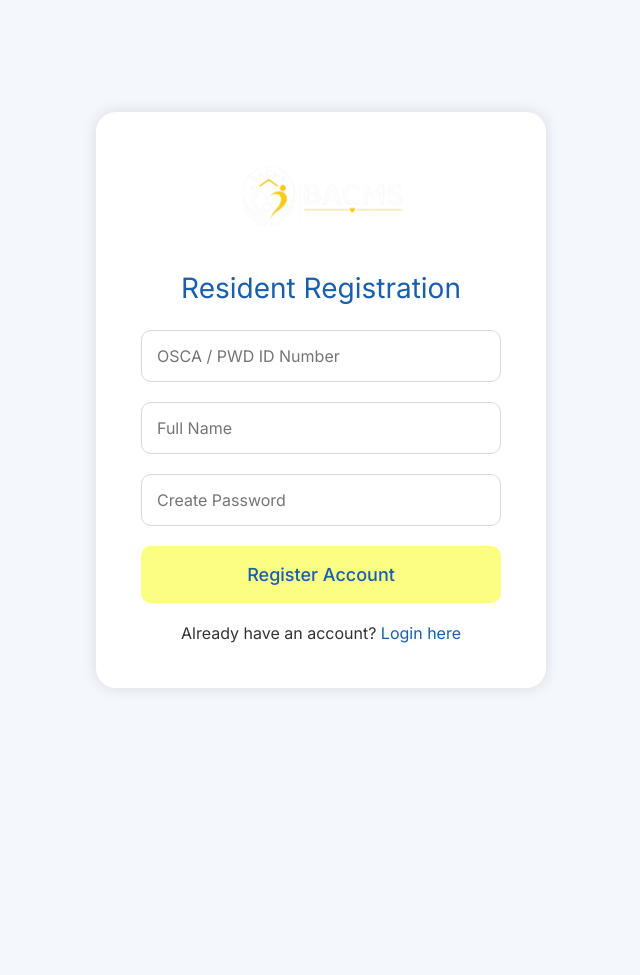
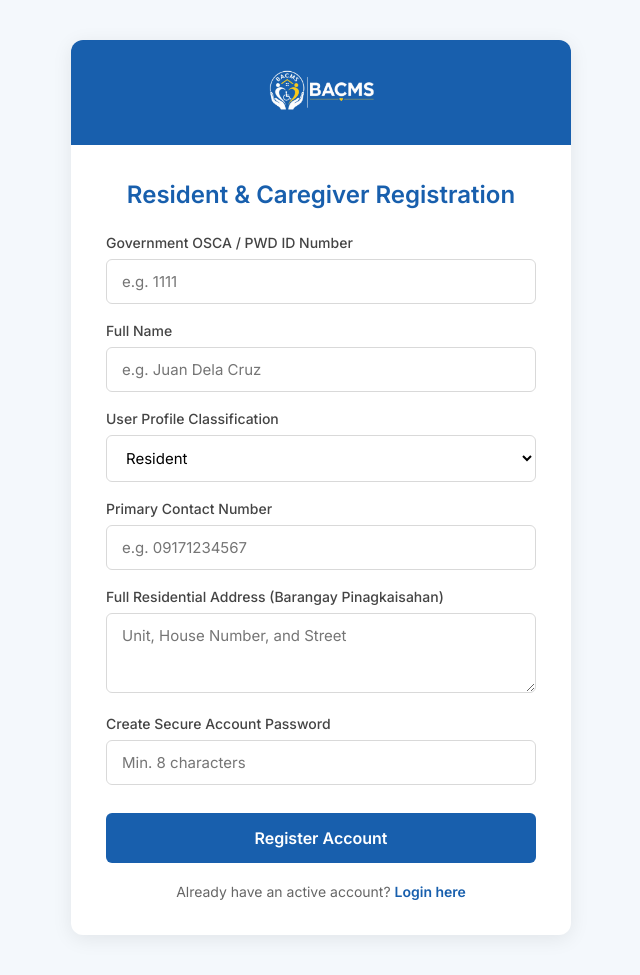
Before and after one commit to RvDust/ITS122P-PROJECT-FILES, a PHP site: page /auth/register.php in a window 1280 px wide. Shown: the whole page, without its empty margins (319-959 px from the left). Before the commit the page ends 690 px from the top, so only its background shows below. Run offline with PHP 8.4, Linux system fonts and the light colour scheme.

Commit message:
Add files via upload

```diff
--- a/auth/register.php
+++ b/auth/register.php
@@ -5,8 +5,11 @@ include("../config/database.php");
 $message = "";
 
 if ($_SERVER["REQUEST_METHOD"] == "POST") {
-    $osca_id = mysqli_real_escape_string($conn, $_POST['osca_pwd_id']);
+    $osca_id = strtoupper(trim(mysqli_real_escape_string($conn, $_POST['osca_pwd_id'])));
     $full_name = mysqli_real_escape_string($conn, $_POST['full_name']);
+    $classification = mysqli_real_escape_string($conn, $_POST['classification']);
+    $contact = mysqli_real_escape_string($conn, $_POST['contact_number']);
+    $address = mysqli_real_escape_string($conn, $_POST['address']);
     $password = password_hash($_POST['password'], PASSWORD_DEFAULT);
 
     $check = mysqli_query($conn, "SELECT * FROM users WHERE osca_pwd_id='$osca_id'");
@@ -14,11 +17,15 @@ if ($_SERVER["REQUEST_METHOD"] == "POST") {
     if (mysqli_num_rows($check) > 0) {
         $message = "This ID is already registered.";
     } else {
-        $insert = "INSERT INTO users (osca_pwd_id, full_name, password_hash) VALUES ('$osca_id', '$full_name', '$password')";
+        $insert = "INSERT INTO users (osca_pwd_id, full_name, profile_classification, contact_number, address, password_hash)
+                   VALUES ('$osca_id', '$full_name', '$classification', '$contact', '$address', '$password')";
+
         if (mysqli_query($conn, $insert)) {
-            $message = "<span style='color:#185fad;'>Registration successful! <a href='login.php'>Login here</a></span>";
+            $_SESSION['reg_success'] = "Registration successful! Please login below.";
+            header("Location: login.php");
+            exit();
         } else {
-            $message = "Error: " . mysqli_error($conn);
+            $message = "Database Error: " . mysqli_error($conn);
         }
     }
 }
@@ -29,37 +36,88 @@ if ($_SERVER["REQUEST_METHOD"] == "POST") {
 <head>
     <title>BACMS - Register</title>
     <link rel="icon" type="image/png" href="../images/headerlogo.png">
-    <link href="https://fonts.googleapis.com/css2?family=Inter:wght@300;400;500&display=swap" rel="stylesheet">
+    <link href="https://fonts.googleapis.com/css2?family=Inter:wght@300;400;500;600&display=swap" rel="stylesheet">
     <style>
-        * { margin: 0; padding: 0; box-sizing: border-box; font-family: 'Inter', sans-serif; font-weight: 400; }
-        body { background: #f4f8fc; display: flex; justify-content: center; align-items: center; height: 100vh; color: #333; }
-        .card { background: white; padding: 45px; border-radius: 20px; box-shadow: 0 0 15px rgba(0,0,0,.12); width: 100%; max-width: 450px; text-align: center; }
-        .logo { height: 85px; margin-bottom: 25px; object-fit: contain; }
-        h2 { color: #185fad; margin-bottom: 25px; font-size: 28px; }
-        input { width: 100%; padding: 15px; margin-bottom: 20px; border: 1px solid #d9d9d9; border-radius: 10px; outline: none; font-size: 16px; transition: .3s; }
-        input:focus { border: 1px solid #185fad; background: #f5f5f5; }
-        .btn { border: none; padding: 18px; border-radius: 10px; cursor: pointer; width: 100%; font-size: 18px; font-weight: 500; margin-bottom: 20px; transition: .3s; }
-        .btn-register { background: #fcfd83; color: #185fad; }
-        .btn-register:hover { background: #e7e86a; }
-        .msg { color: #d9534f; margin-bottom: 20px; font-weight: 500; }
-        a { color: #185fad; text-decoration: none; transition: .3s; }
-        a:hover { color: #144d8c; text-decoration: underline; }
+        * { margin: 0; padding: 0; box-sizing: border-box; font-family: 'Inter', sans-serif; }
+        body { background: #f4f8fc; display: flex; flex-direction: column; align-items: center; min-height: 100vh; color: #333; }
+
+        .wrapper { display: flex; justify-content: center; align-items: center; flex: 1; width: 100%; padding: 40px 20px; }
+        .card { background: white; border-radius: 12px; box-shadow: 0 4px 20px rgba(0,0,0,.08); width: 100%; max-width: 500px; overflow: hidden; }
+        .card-header { background: #185fad; padding: 25px; display: flex; justify-content: center; align-items: center; }
+        .logo { height: 55px; object-fit: contain; }
+        .card-body { padding: 35px; }
+
+        h2 { color: #185fad; margin-bottom: 25px; font-size: 24px; text-align: center; }
+        .msg { color: #d9534f; margin-bottom: 20px; font-weight: 500; font-size: 14px; text-align: center; }
+
+        .form-group { margin-bottom: 18px; text-align: left; }
+        label { display: block; margin-bottom: 8px; font-weight: 500; font-size: 14px; color: #444; }
+        input, select, textarea { width: 100%; padding: 12px 15px; border: 1px solid #d9d9d9; border-radius: 6px; outline: none; font-size: 15px; transition: .3s; background: #fff; }
+        input:focus, select:focus, textarea:focus { border: 1px solid #185fad; box-shadow: 0 0 0 3px rgba(24,95,173,0.1); }
+        textarea { resize: vertical; min-height: 80px; }
+
+        .btn-register { background: #185fad; color: white; border: none; padding: 15px; border-radius: 6px; cursor: pointer; width: 100%; font-size: 16px; font-weight: 600; margin-top: 10px; transition: .3s; }
+        .btn-register:hover { background: #144d8c; }
+        .login-link { text-align: center; margin-top: 20px; font-size: 14px; color: #666; }
+        .login-link a { color: #185fad; text-decoration: none; font-weight: 600; }
+        .login-link a:hover { text-decoration: underline; }
     </style>
 </head>
 <body>
-    <div class="card">
-        <img src="../images/headerlogo.png" class="logo" alt="BACMS Logo">
-        <h2>Resident Registration</h2>
-        <div class="msg"><?php echo $message; ?></div>
 
-        <form method="POST" action="register.php">
-            <input type="text" name="osca_pwd_id" placeholder="OSCA / PWD ID Number" required>
-            <input type="text" name="full_name" placeholder="Full Name" required>
-            <input type="password" name="password" placeholder="Create Password" required>
-            <button type="submit" class="btn btn-register">Register Account</button>
-        </form>
+    <div class="wrapper">
+        <div class="card">
+            <div class="card-header">
+                <img src="../images/headerlogo.png" class="logo" alt="BACMS Logo">
+            </div>
 
-        <p>Already have an account? <a href="login.php">Login here</a></p>
+            <div class="card-body">
+                <h2>Resident & Caregiver Registration</h2>
+                <div class="msg"><?php echo $message; ?></div>
+
+                <form method="POST" action="register.php">
+                    <div class="form-group">
+                        <label>Government OSCA / PWD ID Number</label>
+                        <input type="text" name="osca_pwd_id" placeholder="e.g. 1111" required>
+                    </div>
+
+                    <div class="form-group">
+                        <label>Full Name</label>
+                        <input type="text" name="full_name" placeholder="e.g. Juan Dela Cruz" required>
+                    </div>
+
+                    <div class="form-group">
+                        <label>User Profile Classification</label>
+                        <select name="classification" required>
+                            <option value="Resident">Resident</option>
+                            <option value="Authorized Caregiver">Authorized Caregiver</option>
+                        </select>
+                    </div>
+
+                    <div class="form-group">
+                        <label>Primary Contact Number</label>
+                        <input type="text" name="contact_number" placeholder="e.g. 09171234567" required>
+                    </div>
+
+                    <div class="form-group">
+                        <label>Full Residential Address (Barangay Pinagkaisahan)</label>
+                        <textarea name="address" placeholder="Unit, House Number, and Street" required></textarea>
+                    </div>
+
+                    <div class="form-group">
+                        <label>Create Secure Account Password</label>
+                        <input type="password" name="password" placeholder="Min. 8 characters" minlength="8" required>
+                    </div>
+
+                    <button type="submit" class="btn-register">Register Account</button>
+                </form>
+
+                <div class="login-link">
+                    Already have an active account? <a href="login.php">Login here</a>
+                </div>
+            </div>
+        </div>
     </div>
+
 </body>
 </html>
```
